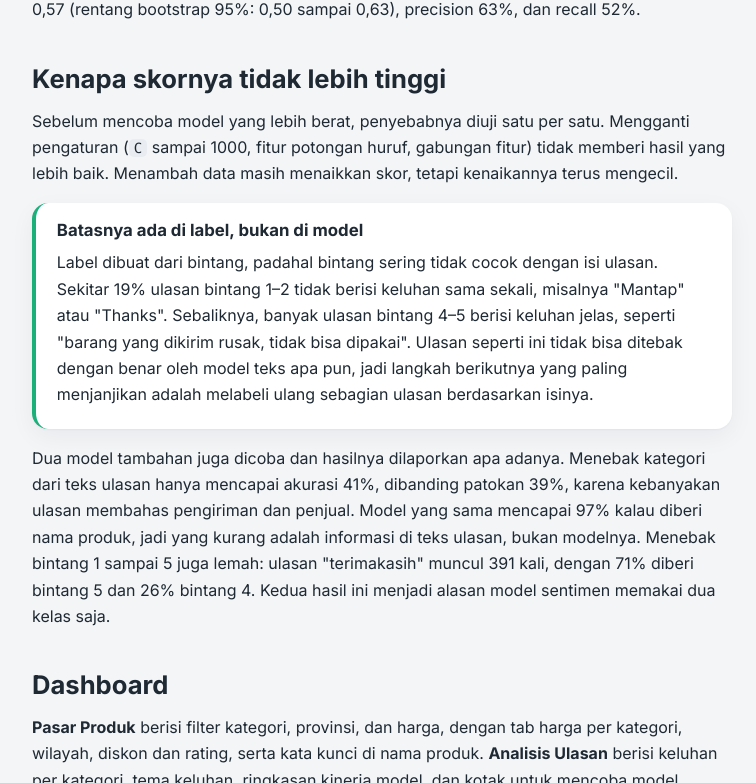
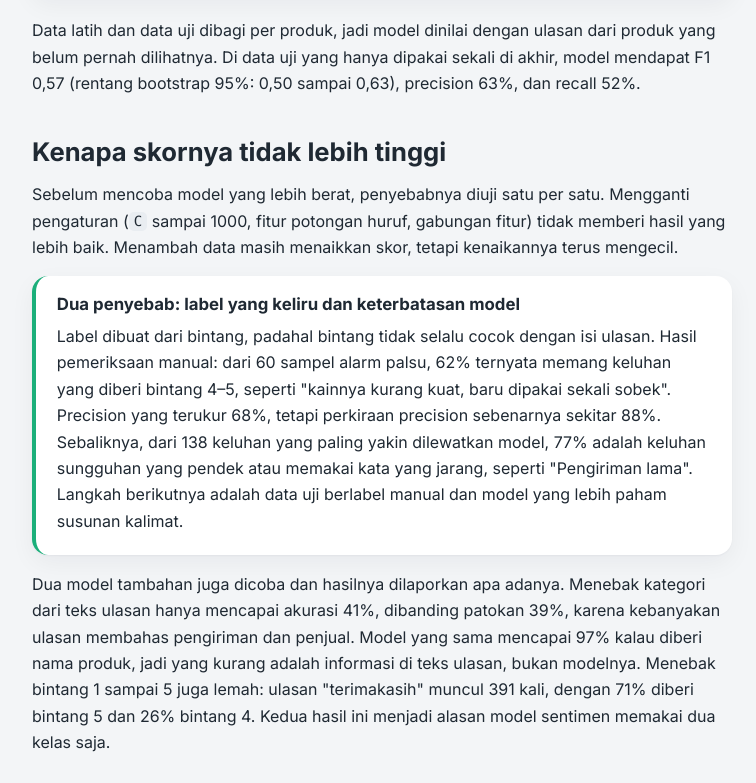
Before and after one commit to vinsonns24-lgtm/portofolio-web, a plain HTML site: page proyek/tokopedia.html in a window 1280 px wide. Shown: the part 3531-4314 px from the top of the page, without its empty margins (258-1014 px from the left). Drawn offline with Linux system fonts and the light colour scheme.

Commit message:
Perbarui angka dan penjelasan proyek Tokopedia

```diff
--- a/proyek/tokopedia.html
+++ b/proyek/tokopedia.html
@@ -93,7 +93,7 @@
         </thead>
         <tbody>
           <tr><td>Jumlah terjual berupa teks dengan belasan format</td><td><code>1rb+ terjual</code>, <code>4.95rb+</code>, <code>1jt+</code></td><td>Diubah jadi angka. Titik dibaca sebagai ribuan atau desimal sesuai formatnya</td></tr>
-          <tr><td>Tidak ada kolom kategori</td><td>Hanya nama produk</td><td>Kategori dibuat dari kata kunci nama produk, dengan pencocokan kata utuh</td></tr>
+          <tr><td>Tidak ada kolom kategori</td><td>Hanya nama produk</td><td>Kategori dibuat dari kata kunci nama produk, dengan pencocokan kata utuh. Diperiksa manual pada 200 produk acak: sekitar 90% benar</td></tr>
           <tr><td>Lokasi toko ditulis dalam 322 variasi</td><td>2.834 baris hanya bertuliskan "Indonesia"</td><td>Dipetakan ke kota dan provinsi dengan tabel referensi buatan sendiri</td></tr>
           <tr><td>URL tidak bisa dipakai mendeteksi duplikat</td><td>Sekitar 34% hanya link halaman toko</td><td>Duplikat tidak dideteksi lewat URL</td></tr>
           <tr><td>Teks ulasan informal</td><td>kode HTML, "baguuus", "tidak" dalam 10 ejaan</td><td>Dibersihkan dengan satu fungsi yang dipakai model dan dashboard</td></tr>
@@ -125,8 +125,8 @@
     <div class="keputusan">
       <h3>"Premium" justru berkaitan dengan harga lebih murah</h3>
       <p>
-        Kata "premium" di nama produk berkaitan dengan harga di bawah median kategorinya (0,83 kali). Kata "original" dan
-        "official" berkaitan dengan harga 1,35 sampai 1,48 kali median kategori.
+        Kata "premium" di nama produk berkaitan dengan harga di bawah median kategorinya (0,82 kali). Kata "original" dan
+        "official" berkaitan dengan harga 1,35 sampai 1,55 kali median kategori.
       </p>
     </div>
 
@@ -186,13 +186,14 @@
       Menambah data masih menaikkan skor, tetapi kenaikannya terus mengecil.
     </p>
     <div class="keputusan">
-      <h3>Batasnya ada di label, bukan di model</h3>
+      <h3>Dua penyebab: label yang keliru dan keterbatasan model</h3>
       <p>
-        Label dibuat dari bintang, padahal bintang sering tidak cocok dengan isi ulasan. Sekitar 19% ulasan
-        bintang 1–2 tidak berisi keluhan sama sekali, misalnya "Mantap" atau "Thanks". Sebaliknya, banyak
-        ulasan bintang 4–5 berisi keluhan jelas, seperti "barang yang dikirim rusak, tidak bisa dipakai".
-        Ulasan seperti ini tidak bisa ditebak dengan benar oleh model teks apa pun, jadi langkah berikutnya
-        yang paling menjanjikan adalah melabeli ulang sebagian ulasan berdasarkan isinya.
+        Label dibuat dari bintang, padahal bintang tidak selalu cocok dengan isi ulasan. Hasil pemeriksaan
+        manual: dari 60 sampel alarm palsu, 62% ternyata memang keluhan yang diberi bintang 4–5, seperti
+        "kainnya kurang kuat, baru dipakai sekali sobek". Precision yang terukur 68%, tetapi perkiraan
+        precision sebenarnya sekitar 88%. Sebaliknya, dari 138 keluhan yang paling yakin dilewatkan model,
+        77% adalah keluhan sungguhan yang pendek atau memakai kata yang jarang, seperti "Pengiriman lama".
+        Langkah berikutnya adalah data uji berlabel manual dan model yang lebih paham susunan kalimat.
       </p>
     </div>
     <p>
@@ -229,7 +230,7 @@
     <h2>Keterbatasan</h2>
     <ul class="poin">
       <li>Jumlah terjual adalah batas bawah, karena "1rb+" berarti minimal 1.000.</li>
-      <li>Kategori berbasis kata kunci tidak sempurna, dan 11% produk masuk "Lainnya".</li>
+      <li>Kategori berbasis kata kunci tidak sempurna. Sekitar 1 dari 10 produk yang diberi kategori masih salah golong, dan 8% produk masuk "Lainnya".</li>
       <li>Label sentimen berasal dari rating. Sekitar 4% ulasan bintang 1 dan 2 isinya justru pujian.</li>
       <li>Ulasan berasal dari tahun 2019 dan dari sekitar 160 toko, dengan ulasan negatif yang didominasi kategori handphone.</li>
       <li>Semua data adalah potret satu waktu, sehingga hasilnya menunjukkan hubungan, bukan sebab-akibat.</li>
```
